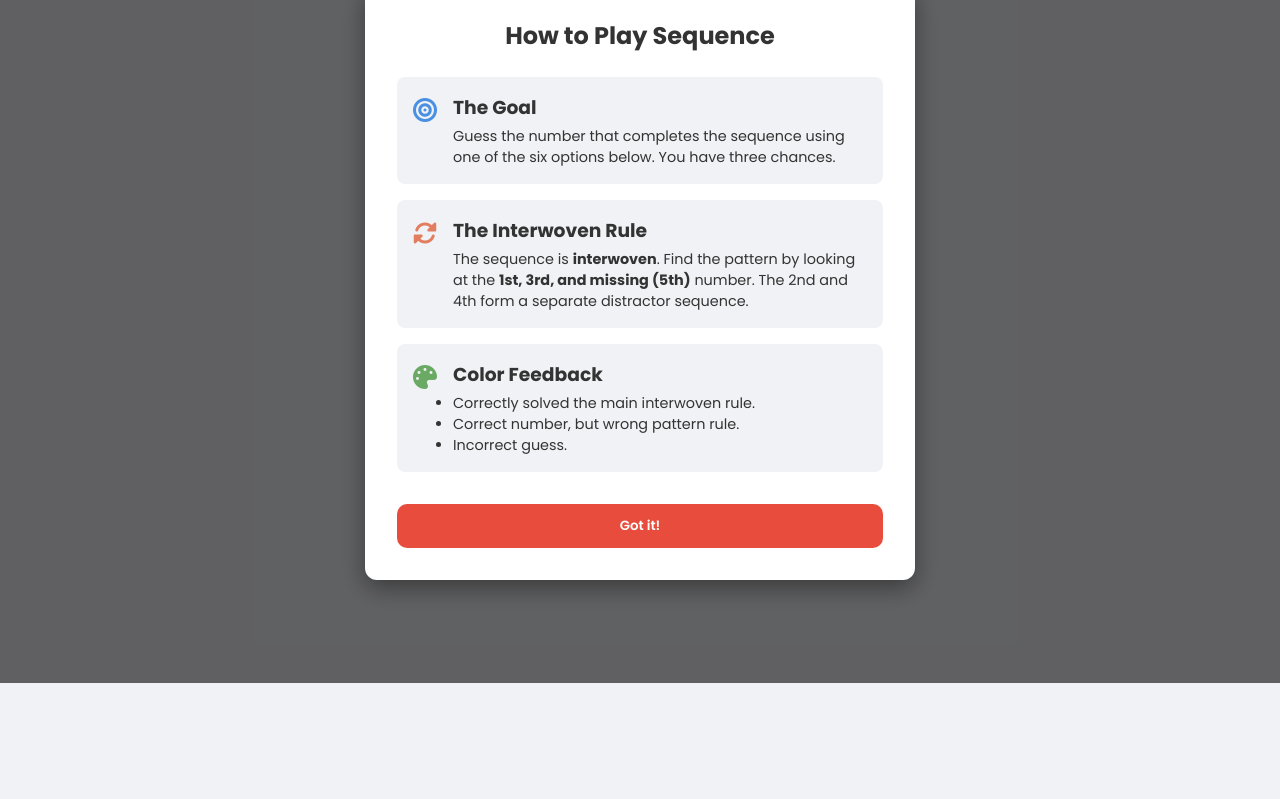
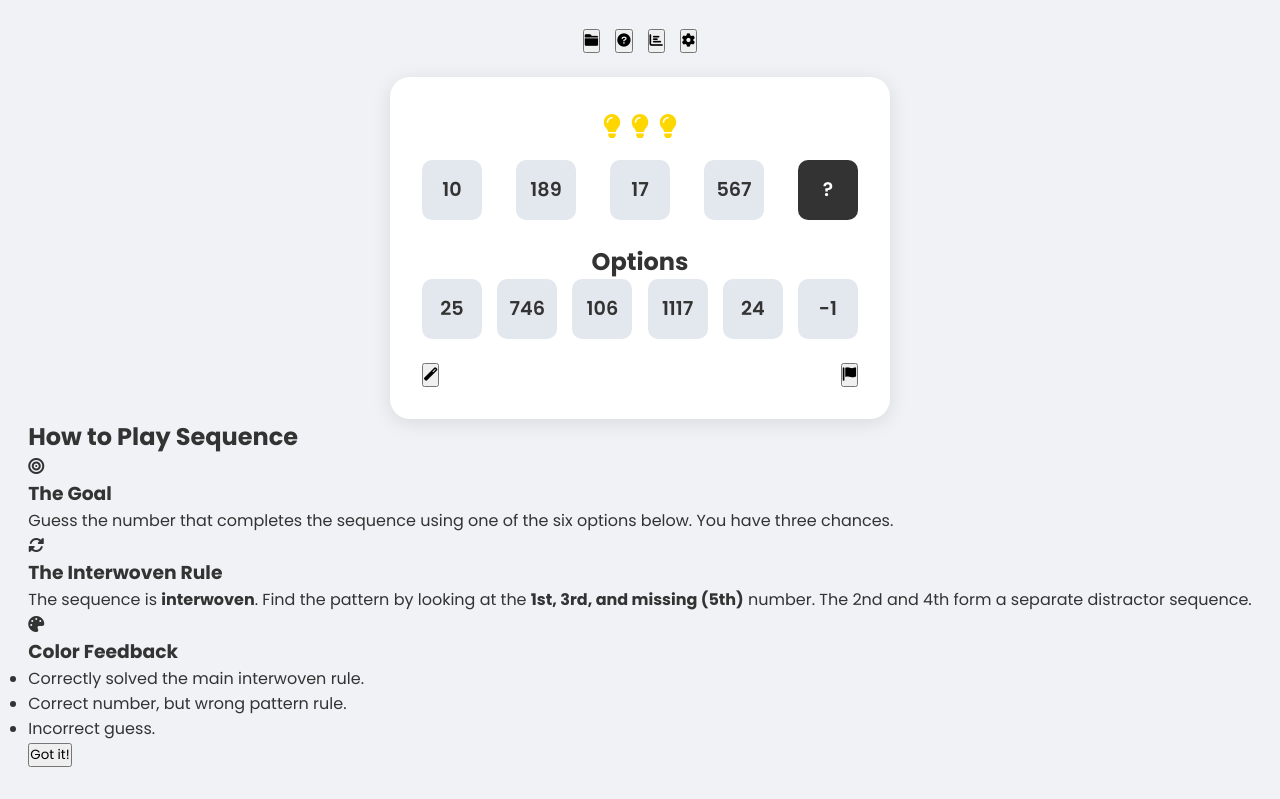
Before and after one commit to pemdazzle/the-sequence-game, a plain HTML site: page index.html in a window 1280 px wide. Shown: the part 117-916 px from the top of the page. Before the commit the page ends 800 px from the top, so only its background shows below. Drawn offline with Linux system fonts and the light colour scheme.

Commit message:
ChatGPT UPDATE FRFR

```diff
--- a/style.css
+++ b/style.css
@@ -88,30 +88,18 @@ body {
   transform: scale(1.05);
 }
 
-/* Target "?" Tile */
 .guess-target {
   background-color: #333;
   color: white;
   cursor: default;
 }
 
-/* Feedback Colors (Wordle-like) */
-.feedback-green {
-  background-color: #6aaa64;
-  color: white;
-}
+/* Feedback Colors */
+.feedback-green { background-color: #6aaa64; color: white; }
+.feedback-gold { background-color: #e27d60; color: white; }
+.feedback-grey { background-color: #787c7e; color: white; }
 
-.feedback-gold {
-  background-color: #e27d60;
-  color: white;
-}
-
-.feedback-grey {
-  background-color: #787c7e;
-  color: white;
-}
-
-/* ===== Chance Indicators (Lightbulbs) ===== */
+/* ===== Chance Indicators ===== */
 #chance-indicators {
   display: flex;
   justify-content: center;
@@ -120,15 +108,10 @@ body {
   margin-bottom: 1rem;
 }
 
-.lightbulb-on {
-  color: gold;
-}
+.lightbulb-on { color: gold; }
+.lightbulb-off { color: #ccc; }
 
-.lightbulb-off {
-  color: #ccc;
-}
-
-/* ===== Action Icons (Hint / Give Up) ===== */
+/* ===== Action Icons ===== */
 #action-area {
   display: flex;
   justify-content: space-between;
@@ -136,119 +119,3 @@ body {
 }
 
 .action-icon {
-  font-size: 1.5rem;
-  padding: 8px;
-  border-radius: 50%;
-  background-color: #e3e8ef;
-  cursor: pointer;
-  transition: all 0.2s ease;
-}
-
-.flag {
-  color: #e74c3c;
-}
-
-/* ===== Message Area ===== */
-#message {
-  margin-top: 1rem;
-  min-height: 1.5rem;
-  font-weight: 600;
-  font-size: 1rem;
-}
-
-/* ===== Modal / Tutorial ===== */
-.modal {
-  display: none;
-  position: fixed;
-  z-index: 100;
-  left: 0;
-  top: 0;
-  width: 100%;
-  height: 100%;
-  background-color: rgba(0,0,0,0.6);
-  justify-content: center;
-  align-items: center;
-}
-
-.help-panel {
-  background: white;
-  border-radius: 12px;
-  padding: 2rem;
-  max-width: 550px;
-  width: 90%;
-  box-shadow: 0 8px 25px rgba(0,0,0,0.4);
-}
-
-.help-panel h2 {
-  text-align: center;
-  margin-bottom: 1.5rem;
-}
-
-.help-section {
-  display: flex;
-  align-items: flex-start;
-  background: #f0f2f5;
-  border-radius: 8px;
-  padding: 1rem;
-  margin-bottom: 1rem;
-}
-
-.help-icon {
-  font-size: 1.5rem;
-  margin-right: 1rem;
-  color: #4a90e2;
-}
-
-.help-icon.salmon {
-  color: #e27d60;
-}
-
-.help-icon.green {
-  color: #6aaa64;
-}
-
-.help-text h3 {
-  margin-bottom: 0.25rem;
-}
-
-.help-text p, .help-text ul {
-  font-size: 0.9rem;
-  color: #333;
-}
-
-/* Got it button */
-.got-it-button {
-  margin-top: 1rem;
-  background-color: #e74c3c;
-  color: white;
-  border: none;
-  padding: 0.75rem 1rem;
-  border-radius: 10px;
-  font-weight: 600;
-  width: 100%;
-  cursor: pointer;
-  transition: all 0.2s ease;
-}
-
-.got-it-button:hover {
-  background-color: #c0392b;
-}
-
-/* ===== Responsive ===== */
-@media (max-width: 600px) {
-  .tile {
-    width: 45px;
-    height: 45px;
-    line-height: 45px;
-    font-size: 1rem;
-  }
-
-  #game-container {
-    padding: 1rem;
-  }
-
-  #action-area {
-    flex-direction: column;
-    gap: 10px;
-  }
-}
```
